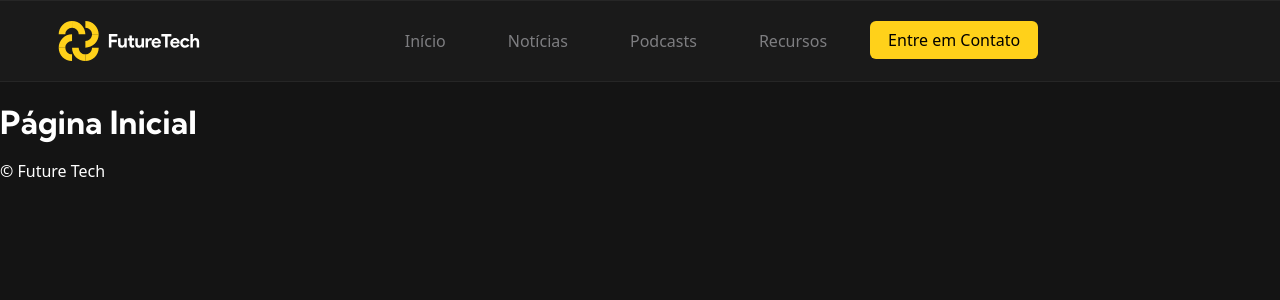
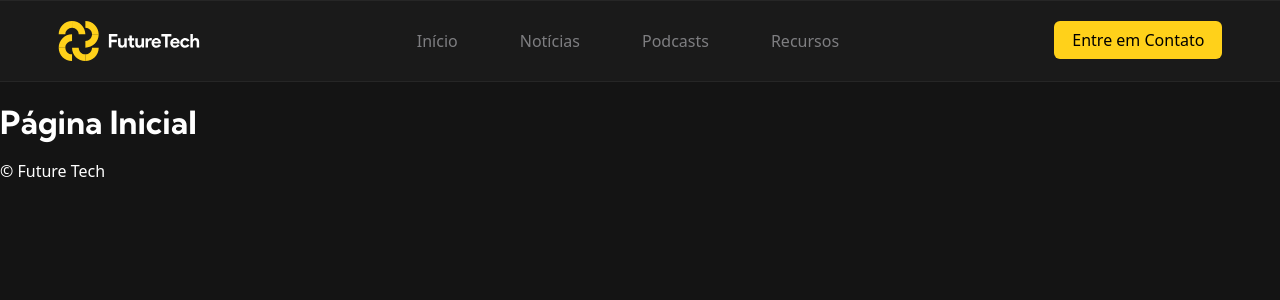
Before and after one commit to alexandreraminelli/pratica-react-ai-blog-website, a React (Vite) app: page / in a window 1280 px wide. Shown: the top 300 px of the page. Built offline with nearby package versions, Linux system fonts and the light colour scheme.

Commit message:
feat(navbar): botão "Entre em Contato" alinhado à direita

```diff
--- a/src/components/Buttons/PrimaryButton/PrimaryButton.module.css
+++ b/src/components/Buttons/PrimaryButton/PrimaryButton.module.css
@@ -16,6 +16,8 @@
   color: var(--black-letter) !important;
   font-size: 1.063rem; /* 17px */
   font-weight: 500;
+  /* Não quebrar o texto */
+  text-wrap: nowrap;
 
   /* Transições */
   transition-property: background-color;
--- a/src/layout/Header/components/Navbar.module.css
+++ b/src/layout/Header/components/Navbar.module.css
@@ -133,7 +133,11 @@ nav.navbar {
   }
 
   nav.navbar {
+    /* Dimensões */
     width: 100%;
+    /* Espaçamento */
+    margin-inline-start: 24px;
+
     /* Lista de links */
     ul {
       /* Dimensões */
@@ -154,6 +158,17 @@ nav.navbar {
           font-size: 1rem; /* 16px */
           color: var(--gray-letter1);
         }
+
+        /* Primeiro link */
+        &:first-child {
+          /* Não deixar os links ficarem "espremidos" à esquerda */
+          margin-inline-start: auto;
+        }
+        /* Último link */
+        &:last-child {
+          /* Último link alinhado à direita */
+          margin-inline-start: auto;
+        }
       }
     }
   }
```
